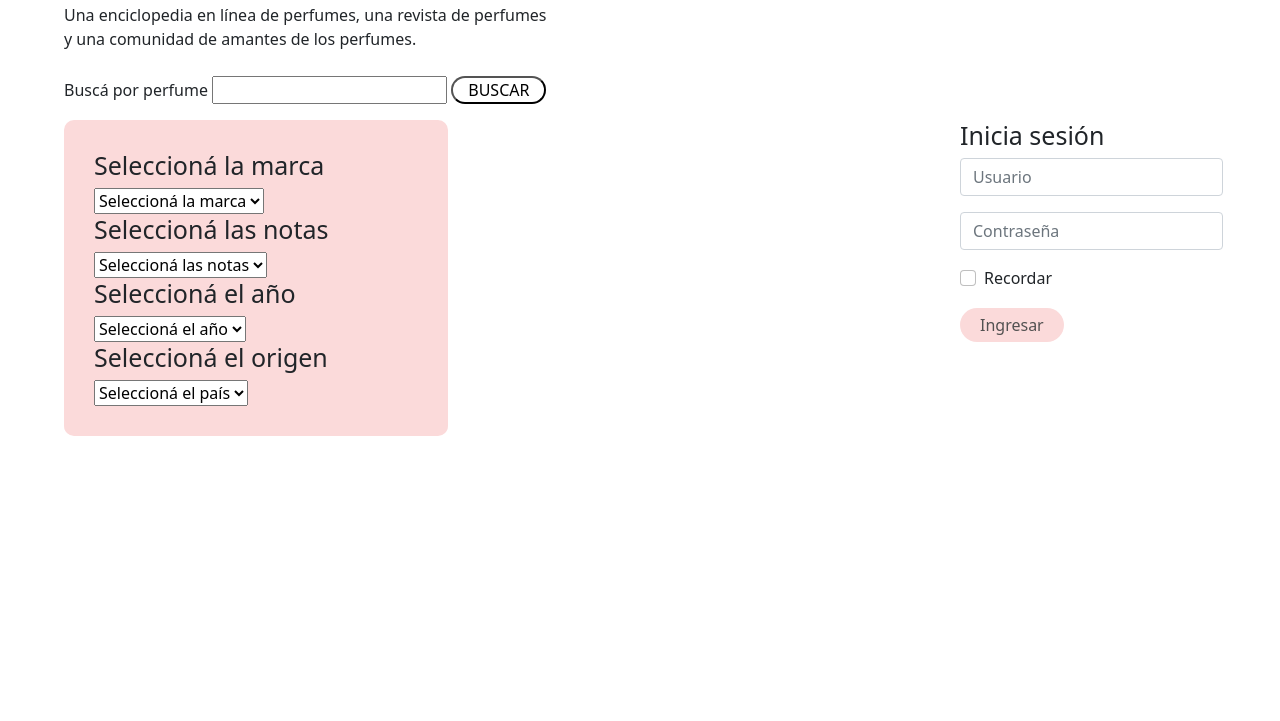
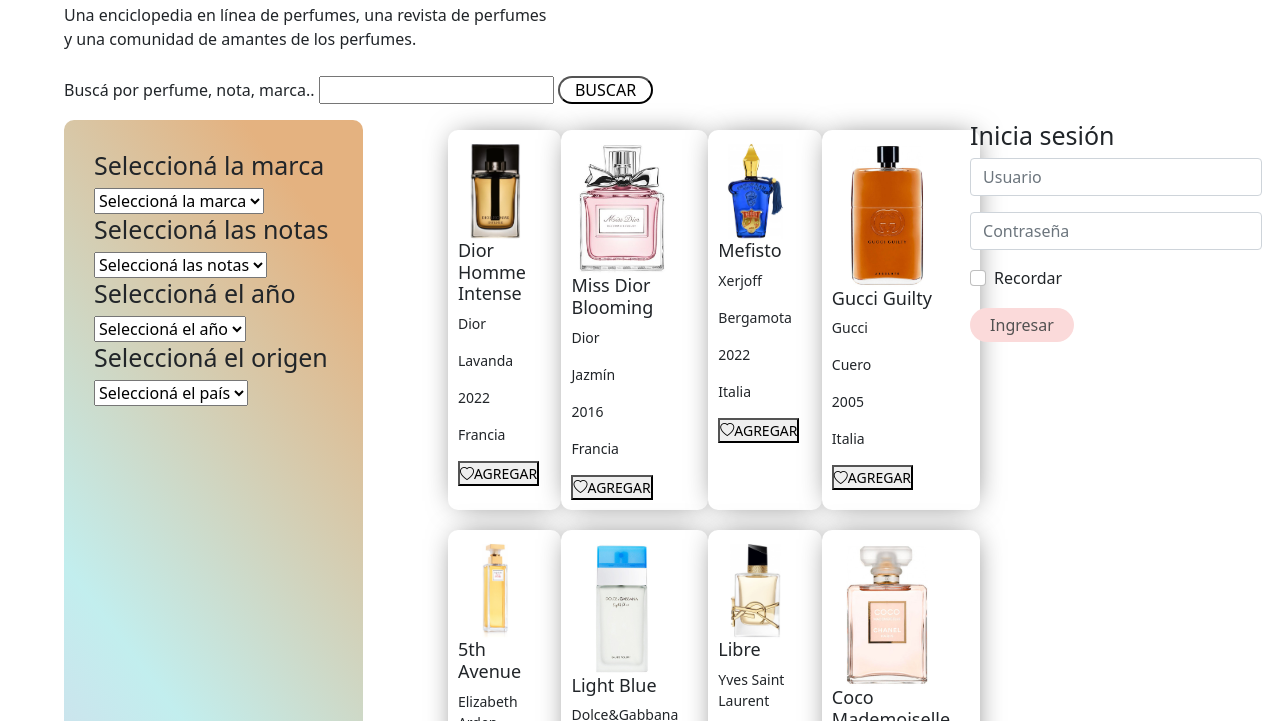
Before and after one commit to Violesol/Final-JS-Solaas, a plain HTML site: page index.html in a window 1280 px wide. Shown: the part 79-800 px from the top of the page. Drawn offline with nearby package versions, Linux system fonts and the light colour scheme; some packages are replaced by stand-ins of ours; a script that the page names is missing.

Commit message:
entrega final

```diff
--- a/css/styles.css
+++ b/css/styles.css
@@ -27,20 +27,45 @@
 }
 
 .selector{
-    width: 30%;
+    width: 80%;
     padding: 5%;
-    background-color: rgb(251, 218, 218);
+    background: linear-gradient(53deg, rgba(229,200,233,1) 8%, rgba(194,238,238,1) 47%, rgba(228,178,128,1) 90%);
     padding: 30px;
     border-radius: 10px;
+}
+.foto-perfume {
+    width: 80%;
 }
 
 .mainarea{
     margin: auto;
     width: 100%;
     margin-left: 5%;
-    display: flex;
-    flex-direction: row;
-    justify-content: space-between;
+    display: grid;
+    grid-template-columns:repeat(3, 1fr);
+}
+
+.grilla-perfumes {
+    display: grid;
+    grid-template-columns: repeat(4, 1fr);
+}
+.perfume {
+    width: 100%;
+    background-color: white;
+    padding: 10px;
+    margin: 10px;
+    border-radius: 10px;
+    box-shadow: 1px 0px 30px -9px rgba(0,0,0,0.65);
+-webkit-box-shadow: 1px 0px 30px -9px rgba(0,0,0,0.65);
+-moz-box-shadow: 1px 0px 30px -9px rgba(0,0,0,0.65);
+}
+
+.nombre-perfume {
+    font-size: 18px;
+}
+
+.detalles-perfume {
+    font-size: 14px;
 }
 
 .buscador {
@@ -63,8 +88,7 @@
 }
 .btn-primary:hover {
     color: white;
-    background-color: rgb(236, 87, 87);
-
+    background-color: #ec5757;
 
 }
 
@@ -77,7 +101,7 @@
 }
 
 .login {
-    width: 30%;
+    width: 100%;
     padding-right: 5%;
 }
 
--- a/index.html
+++ b/index.html
@@ -4,6 +4,7 @@
     <meta charset="UTF-8">
     <meta http-equiv="X-UA-Compatible" content="IE=edge">
     <meta name="viewport" content="width=device-width, initial-scale=1.0">
+    <link rel="stylesheet" href="https://cdn.jsdelivr.net/npm/bootstrap-icons@1.10.5/font/bootstrap-icons.css">
     <link href="https://cdn.jsdelivr.net/npm/bootstrap@5.0.2/dist/css/bootstrap.min.css" rel="stylesheet" integrity="sha384-EVSTQN3/azprG1Anm3QDgpJLIm9Nao0Yz1ztcQTwFspd3yD65VohhpuuCOmLASjC" crossorigin="anonymous">
     <link rel="stylesheet" href="./css/styles.css">
     <title>3era Preentrega Javascript</title>
@@ -16,12 +17,13 @@
 
 <div class="barra-superior">
   <div class="buscador">
-    <label for="filtro">Buscá por perfume</label>
+    <label for="filtro">Buscá por perfume, nota, marca..</label>
     <input type="text" name="filtro" id="filtro"/>
     <button id="botonBuscar" class="btn-busqueda">BUSCAR</button>
   </div>
 
   <p id="saludo"></p>
+
 </div>
     <div class="area-opciones">
         <p id="opcion-usuario-marca"></p>
@@ -30,8 +32,8 @@
         <p id="opcion-usuario-pais"></p>
     </div>
 
-    <main class="mainarea">
-    <section class="selector">
+  <main class="mainarea">
+    <div class="selector">
 
         <h2>Seleccioná la marca</h2>
         <select name="marca" id="marca">
@@ -52,11 +54,13 @@
         <select name="origen" id="origen">
             <option value="Default">Seleccioná el país</option>
         </select>
-    </section>
+      </div>
 
-    <div id="favoritos"></div>
+    <div id="grilla-perfumes" class="grilla-perfumes">
 
-<section class="login">
+    </div>
+
+<div class="login">
     <h2>Inicia sesión</h2>
 
     <form id="login">
@@ -82,9 +86,10 @@
         </div>
         <input type="submit" class="btn btn-primary" id="ingreso" value="Ingresar">
       </form>
-</section>
+    </div>
 
-    </main>
+  </main>
+    <script src="https://cdn.jsdelivr.net/npm/sweetalert2@11"></script>
     <script src="./js/main.js"></script>
 </body>
 </html>
--- a/js/main.js
+++ b/js/main.js
@@ -33,20 +33,45 @@
     "Estados Unidos",
     "Italia",
 ]
+
+/*array productos*/
+
 const perfumes =[
-    {nombre: "Miss Dior Blooming", marca: "Dior", familia: "Floral", notas:"Jazmín", estrellas:3},
-    {nombre: "Mefisto", marca: "Xerjoff", familia: "Cítrico", notas:"Bergamota", estrellas:2},
-    {nombre: "Gucci Guilty", marca: "Gucci", familia: "Amaderado", notas:"Cuero", estrellas:4},
-    {nombre: "5th Avenue", marca: "Elizabeth Arden", familia: "Floral", notas:"Lila", estrellas:5},
-    {nombre: "Light Blue", marca: "Dolce&Gabbana", familia: "Cítrico", notas:"Mandarina", estrellas:5},
+    {nombre: "Dior Homme Intense", marca: "Dior", notas:"Lavanda", pais:"Francia", imagen:"./img/01-perfume.jpg", anio: 2022},
+    {nombre: "Miss Dior Blooming", marca: "Dior", notas:"Jazmín", pais:"Francia",imagen:"./img/02-perfume.jpg",anio: 2016},
+    {nombre: "Mefisto", marca: "Xerjoff", notas:"Bergamota", pais:"Italia", imagen:"./img/03-perfume.jpg",anio: 2022},
+    {nombre: "Gucci Guilty", marca: "Gucci", notas:"Cuero", pais:"Italia", imagen:"./img/04-perfume.jpg",anio: 2005},
+    {nombre: "5th Avenue", marca: "Elizabeth Arden", notas:"Lila", pais:"Estados Unidos",imagen:"./img/05-perfume.jpg", anio: 2022},
+    {nombre: "Light Blue", marca: "Dolce&Gabbana", notas:"Mandarina", pais:"Italia",imagen:"./img/06-perfume.jpg",anio: 2016},
+    {nombre: "Libre", marca: "Yves Saint Laurent", notas:"Vainilla", pais:"Francia",imagen:"./img/07-perfume.jpg",anio: 2022},
+    {nombre: "Coco Mademoiselle", marca: "Chanel", notas:"Vainilla", pais:"Francia",imagen:"./img/08-perfume.jpg",anio: 2005},
+    {nombre: "Ekos Alma", marca: "Natura", notas:"Bergamota", pais:"Brasil",imagen:"./img/09-perfume.jpg",anio: 2016},
+    {nombre: "Ilía", marca: "Natura", notas:"Jazmín", pais:"Brasil",imagen:"./img/10-perfume.jpg",anio: 2005},
 ]
 
-function buscarPerfume (arr, filtro){
-    const perfencontrado = arr.find((el) =>{
-        return el.nombre.includes (filtro);
-})
-return perfencontrado;
+
+const contenedorPerfumes = document.querySelector("#grilla-perfumes");
+
+function cargarPerfumes(perfumeElegido){
+    perfumeElegido.forEach(perfume => {
+        const div = document.createElement("div");
+        div.classList.add("perfume");
+        div.innerHTML = `
+        <img class="foto-perfume" src="${perfume.imagen}" alt="${perfume.nombre}">
+        <div class="detalles-perfume">
+            <h3 class="nombre-perfume">${perfume.nombre}</h3>
+            <p class="marca-perfume">${perfume.marca}</p>
+            <p class="nota-perfume">${perfume.notas}</p>
+            <p class="anio-perfume">${perfume.anio}</p>
+            <p class="pais-perfume">${perfume.pais}</p>
+            <button class="favorito-agregar" id="${perfume.nombre}"><i class="bi bi-heart"></i>AGREGAR</button>
+          </div>
+        `;
+        contenedorPerfumes.append(div);
+    })
 }
+cargarPerfumes(perfumes)
+
 
 const btnBuscar=document.querySelector("#botonBuscar")
 const input=document.querySelector("#filtro")
@@ -58,22 +83,34 @@
 const selectorMarca= document.querySelector("#marca")
 const favoritoUsuario=document.querySelector("#favoritos")
 
+// function buscarPerfume (arr, filtro){
+//     const perfencontrado = arr.find((el) =>{
+//         return el.nombre.includes (filtro);
+// })
+// return perfencontrado;
+// }
 
-input.addEventListener("input", ()=>{
-    const encontrado=buscarPerfume(perfumes, input.value)
-    console.log(encontrado);
+input.addEventListener("input", (e)=>{
+    const encontrado = perfumes.filter(perfumes => perfumes.nombre ===e.currentTarget.filtro);
+
+    cargarPerfumes(encontrado);
 })
 
-const favoritos=[];
-function guardarFiltro(){
-    localStorage.setItem("Favoritos", JSON.stringify(favoritos))
-}
+// input.addEventListener("input", ()=>{
+//     const encontrado=buscarPerfume(perfumes, input.value)
+//     console.log(encontrado);
+// })
 
-btnBuscar.addEventListener("click",()=>{
-    const encontrado=buscarPerfume(perfumes, input.value)
-    favoritos.push(encontrado)
-    guardarFiltro()
-})
+
+// btnBuscar.addEventListener("click",()=>{
+//     const encontrado=buscarPerfume(perfumes, input.value)
+//     localStorage.setItem("Resultado", JSON.stringify(encontrado))
+// })
+
+
+
+/*selector productos*/
+
 
 marcas.forEach((marca)=>{
     let option =document.createElement("option");
@@ -82,8 +119,10 @@
     selectorMarca.appendChild(option);
 })
 
-selectorMarca.addEventListener("change", ()=>{
+selectorMarca.addEventListener("change", (e)=>{
     let option=selectorMarca.options[selectorMarca.selectedIndex].value;
+    const marcaElegida= perfumes.filter(perfumes => perfumes.marca===e.currentTarget.id);
+    cargarPerfumes(marcaElegida);
     usuarioMarca.innerHTML=`<p>Marca: ${option}</p>`
 })
 
@@ -150,7 +189,12 @@
     let infoUsuario={usuario:inputUsuario.value, pass:inputPass.value}
 
     if(infoUsuario.usuario==="" || infoUsuario.pass===""){
-    saludoUsuario.innerHTML = "Campos requeridos";
+        Swal.fire({
+            text: "Todos los campos son requeridos",
+            icon: 'warning',
+            confirmButtonColor: '#ec5757;',
+            confirmButtonText: 'Ok'
+          })
     return;
     }else{
         if(datos ==="sessionStorage"){
@@ -159,7 +203,23 @@
         if(datos ==="localStorage"){
             localStorage.setItem("item", JSON.stringify(infoUsuario))
         }
-        saludoUsuario.innerHTML = "Hola " + infoUsuario.usuario;
+        const Toast = Swal.mixin({
+            toast: true,
+            position: 'top-end',
+            showConfirmButton: false,
+            timer: 3000,
+            timerProgressBar: true,
+            didOpen: (toast) => {
+              toast.addEventListener('mouseenter', Swal.stopTimer)
+              toast.addEventListener('mouseleave', Swal.resumeTimer)
+            }
+          })
+
+          Toast.fire({
+            icon: 'success',
+            title: '¡Bienvenido/a a Fragrantica\n ' + infoUsuario.usuario + " !"
+          })
+        saludoUsuario.innerHTML = infoUsuario.usuario;
         return infoUsuario;
     }
 
```
Also changed, not shown: img/01-perfume.jpg (added), img/02-perfume.jpg (added), img/03-perfume.jpg (added), img/04-perfume.jpg (added), img/05-perfume.jpg (added), img/06-perfume.jpg (added), img/07-perfume.jpg (added), img/08-perfume.jpg (added), img/09-perfume.jpg (added), img/10-perfume.jpg (added).
